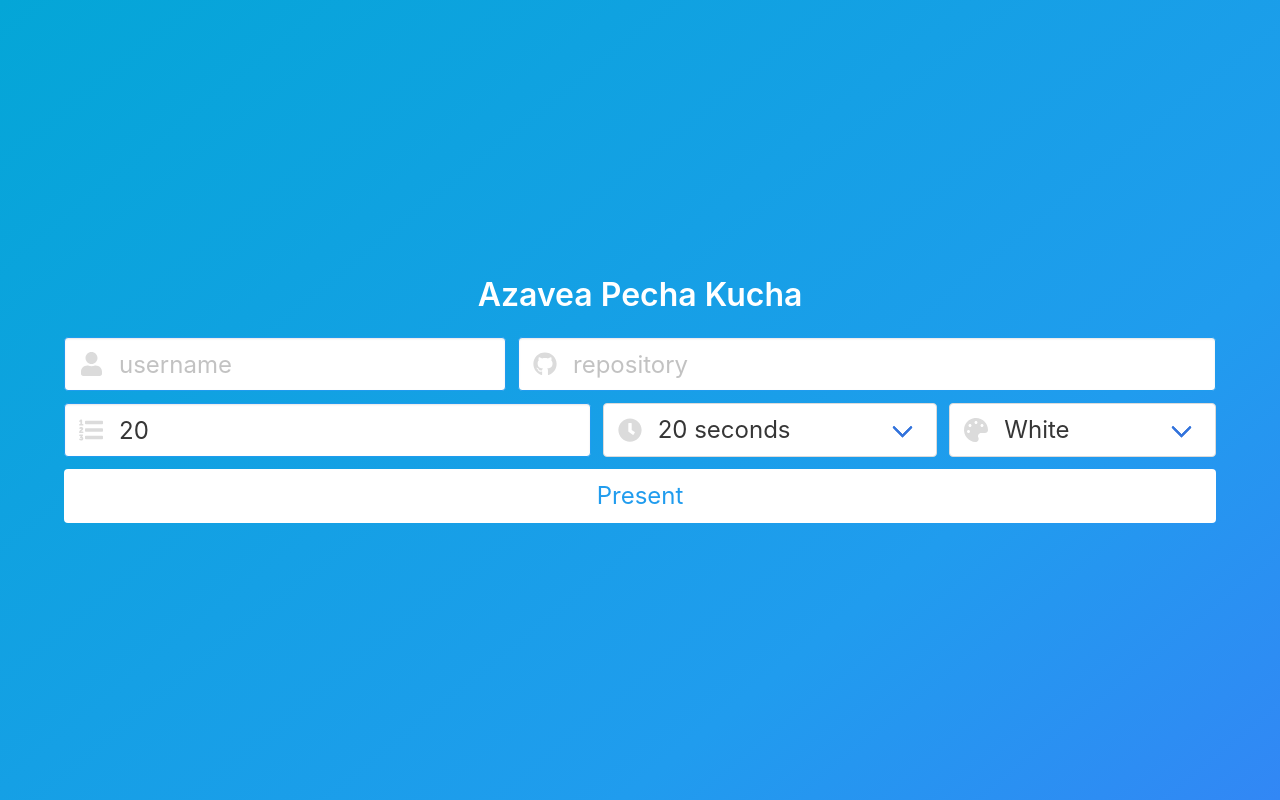
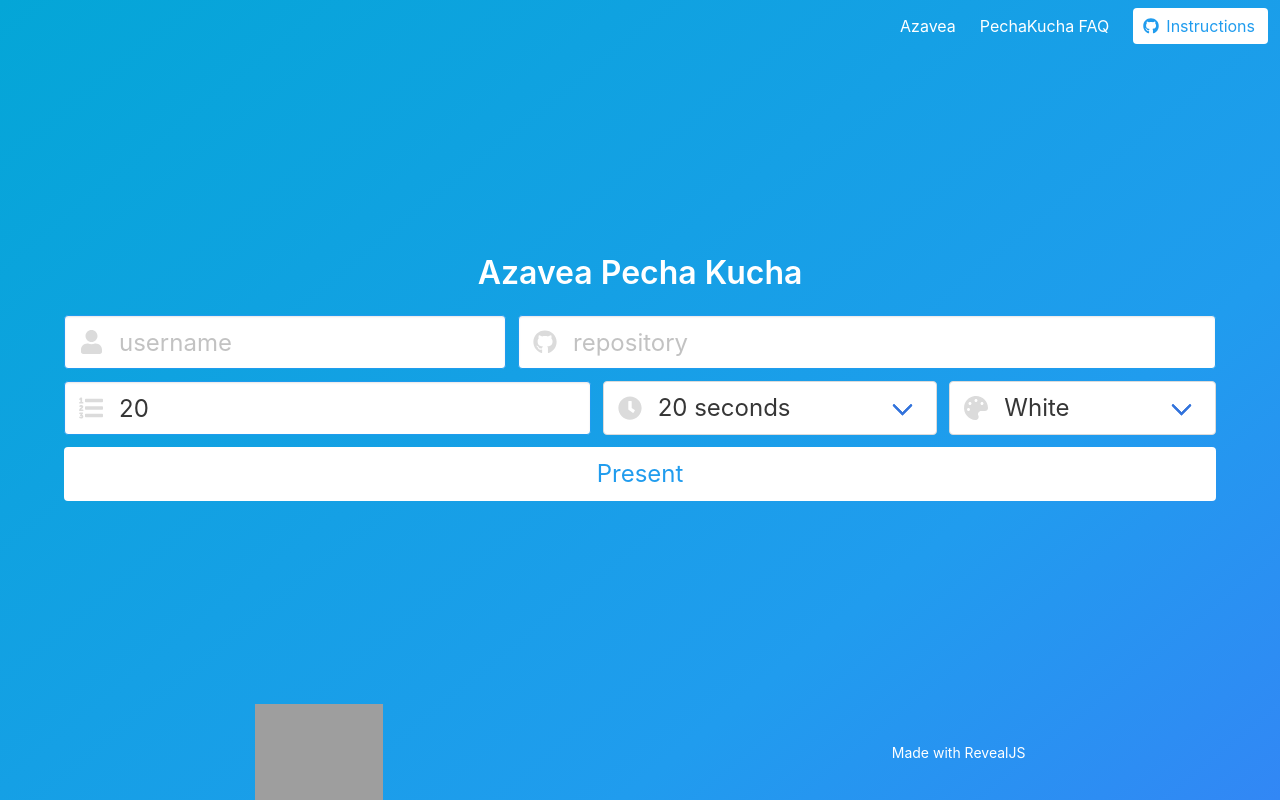
Before and after one commit to azavea/azavea-pechakucha, a plain HTML site: page index.html in a window 1280 px wide. Drawn offline with nearby package versions, Linux system fonts and the light colour scheme; grey boxes are pictures that could not be loaded.

Commit message:
Add instructions, attributions

```diff
--- a/index.html
+++ b/index.html
@@ -11,6 +11,26 @@
 
 <body>
     <section class="hero is-fullheight is-info is-bold">
+        <div class="hero-head">
+            <nav class="navbar" role="navigation">
+                <div class="navbar-menu is-active">
+                    <div class="navbar-end">
+                        <a class="navbar-item" href="https://azavea.com/">Azavea</a>
+                        <a class="navbar-item" href="https://www.pechakucha.org/faq">PechaKucha FAQ</a>
+                        <div class="navbar-item">
+                            <p class="control">
+                                <a class="button is-info is-inverted" href="https://github.com/azavea/azavea-pechakucha#readme">
+                                    <span class="icon">
+                                        <i class="fab fa-github"></i>
+                                    </span>
+                                    <span>Instructions</span>
+                                </a>
+                            </p>
+                        </div>
+                    </div>
+                </div>
+            </nav>
+        </div>
         <div class="hero-body has-text-centered">
             <div class="container">
                 <h1 class="title">
@@ -74,6 +94,22 @@
                 </form>
             </div>
         </div>
+        <div class="hero-footer">
+            <div class="level">
+                <div class="level-item has-text-centered">
+                    <a href="https://bulma.io">
+                        <img src="https://bulma.io/images/made-with-bulma--white.png" alt="Made with Bulma" width="128" height="24">
+                    </a>
+                </div>
+                <div class="level-item has-text-centered">
+                    <small>
+                        <a href="https://revealjs.com">
+                            Made with RevealJS
+                        </a>
+                    </small>
+                </div>
+            </div>
+        </div>
     </section>
 </body>
 
```
